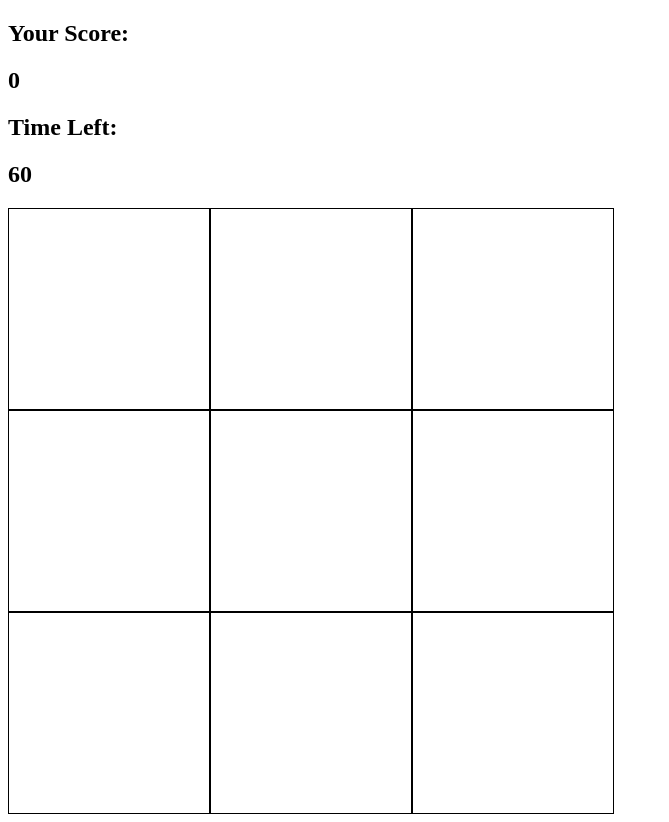
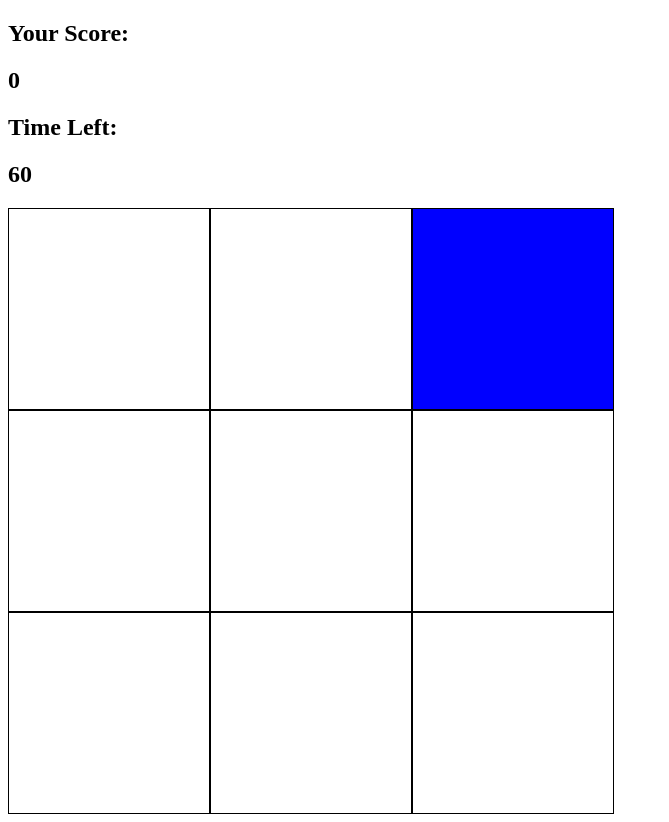
Before and after one commit to munroe1786/whac_a_mole, a plain HTML site: page index.html in a window 1280 px wide. Shown: the whole page, without its empty margins (0-669 px from the left). Drawn offline with Linux system fonts and the light colour scheme.

Commit message:
add class of mole to styles.css and to one square in index.html

```diff
--- a/index.html
+++ b/index.html
@@ -18,7 +18,7 @@
     <div class="grid">
         <div class="square" id="1"></div>
         <div class="square" id="2"></div>
-        <div class="square" id="3"></div>
+        <div class="square mole" id="3"></div>
         <div class="square" id="4"></div>
         <div class="square" id="5"></div>
         <div class="square" id="6"></div>
--- a/styles.css
+++ b/styles.css
@@ -10,3 +10,7 @@
     height: 200px;
     border: solid black 1px;
 }
+
+.mole {
+    background-color: blue;
+}
```
